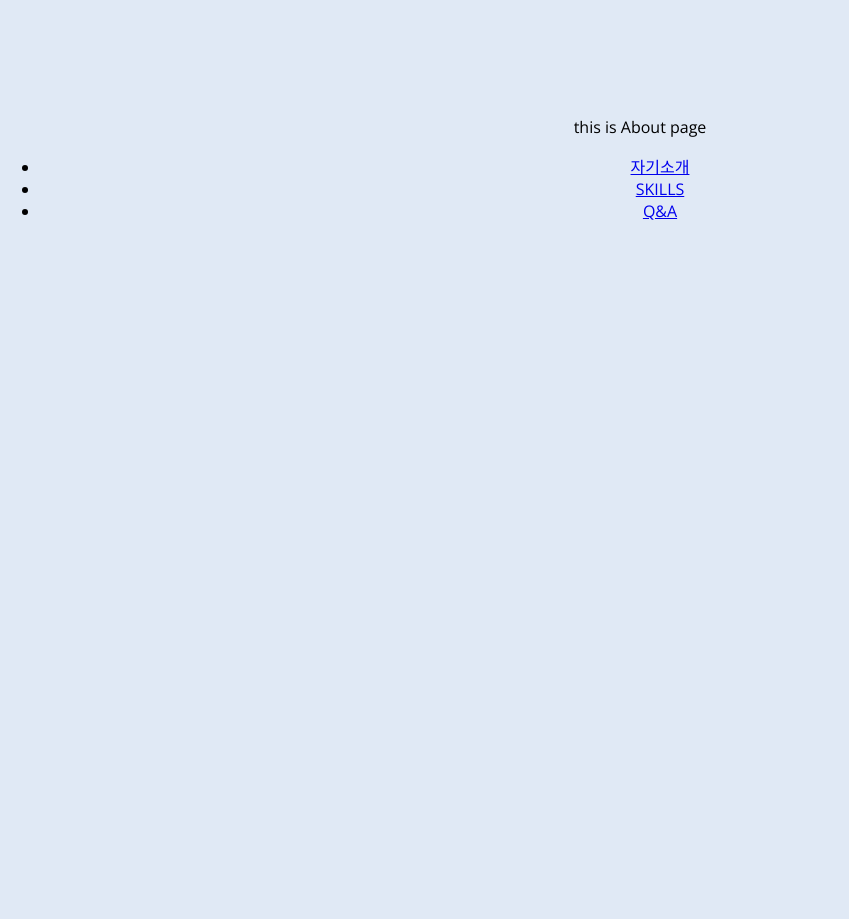
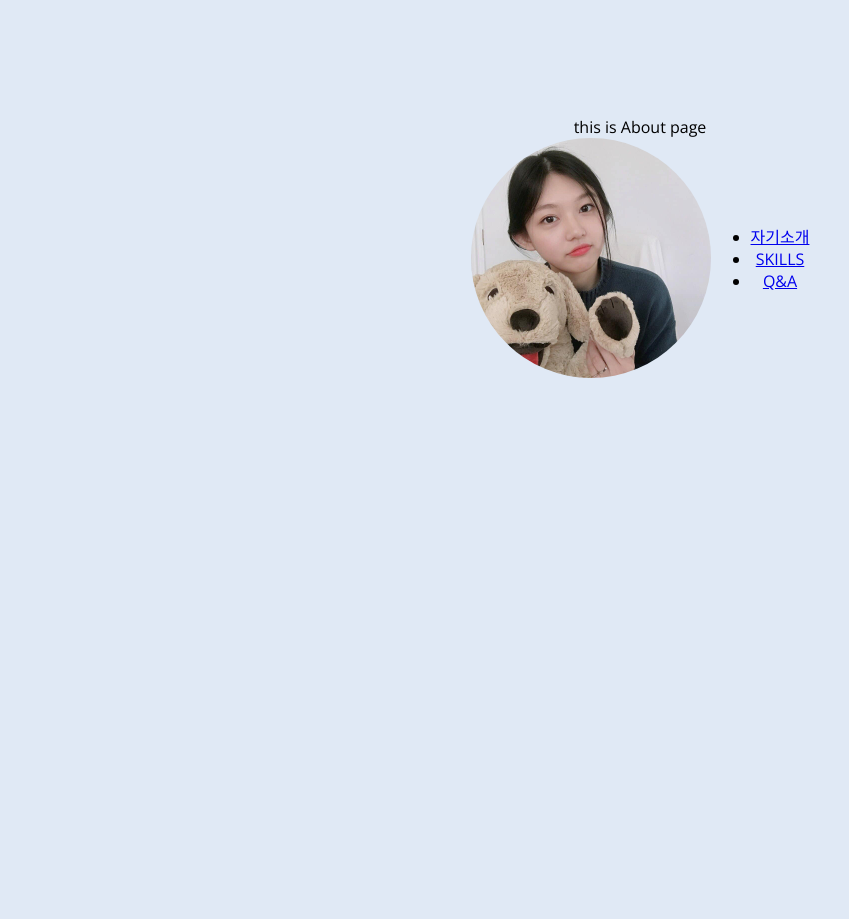
Before and after one commit to JAGORING/Harin_Portfolio, a React (Create React App) app: page / in a window 1280 px wide. Shown: the part 780-1699 px from the top of the page, without its empty margins (0-849 px from the left). Built offline with nearby package versions, Linux system fonts and the light colour scheme; no server answers.

Commit message:
image 추가

```diff
--- /dev/null
+++ b/src/components/UI/CircleImg.jsx
@@ -0,0 +1,26 @@
+import React from 'react';
+
+import styled from 'styled-components';
+import RinImg from '../../images/Harin.jpg';
+
+const Box = styled.div`
+  width: 15em;
+  height: 15em;
+  border-radius: 70%;
+  overflow: hidden;
+`;
+const Profile = styled.img`
+  width: 100%;
+  height: 100%;
+  object-fit: cover;
+`;
+
+const CircleImg = () => {
+  return (
+    <Box>
+      <Profile src={RinImg} />
+    </Box>
+  );
+};
+
+export default CircleImg;
--- a/src/pages/About.jsx
+++ b/src/pages/About.jsx
@@ -1,10 +1,21 @@
 import React from 'react';
 import { Link } from 'react-router-dom';
+
+import styled from 'styled-components';
+import CircleImg from '../components/UI/CircleImg';
+
+const AboutDiv = styled.div`
+  display: flex;
+  justify-content: center;
+  align-items: center;
+`;
 
 const About = () => {
   return (
     <>
       <div>this is About page</div>
+      <AboutDiv>
+        <CircleImg />
         <ul>
           <li>
             <Link to='/about/info'>자기소개</Link>
@@ -16,6 +27,7 @@ const About = () => {
             <Link to='/about/QnA'>Q&A</Link>
           </li>
         </ul>
+      </AboutDiv>
     </>
   );
 };
```
Also changed, not shown: src/images/Harin.jpg (added). Lines whose indentation alone changed are shown as unchanged.
